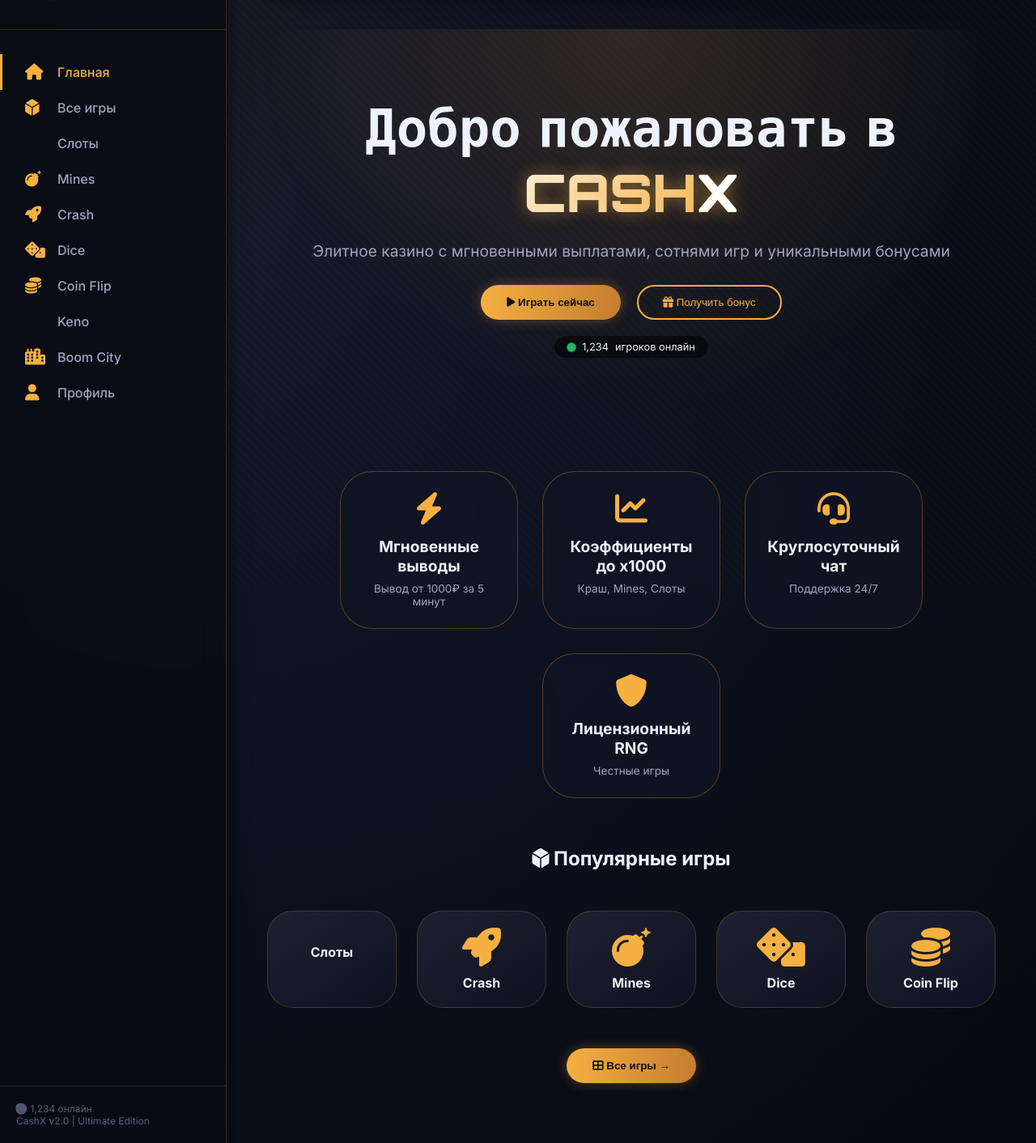
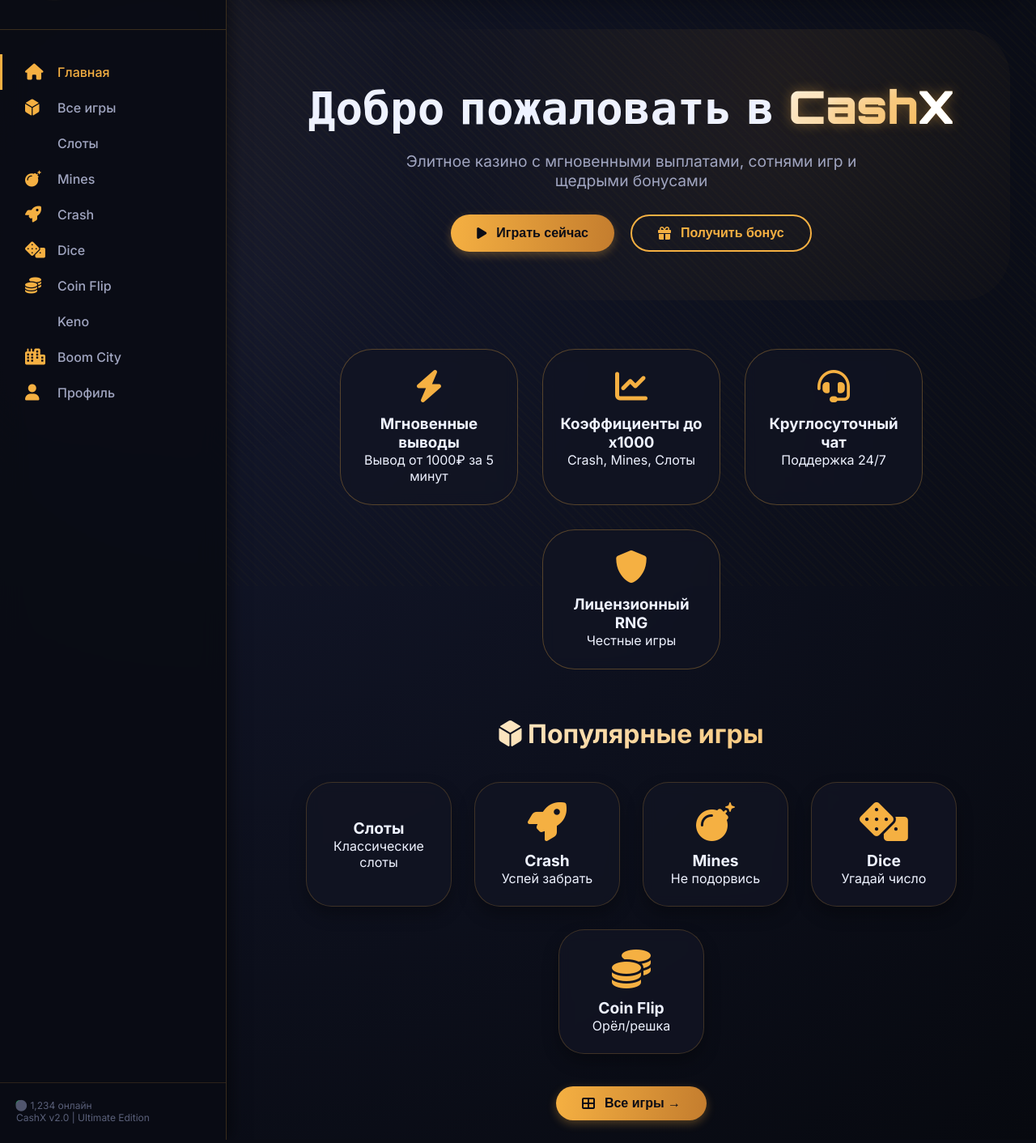
Before and after one commit to hanotsosall/cashx, a Flask app: page / in a window 1280 px wide. Shown: the part 76-1488 px from the top of the page at 81% size. Run offline with Flask 3, Linux system fonts and the light colour scheme.

Commit message:
Update index.html

```diff
--- a/templates/index.html
+++ b/templates/index.html
@@ -1,67 +1,43 @@
 {% extends "layout.html" %}
 {% block content %}
+<div class="hero">
+    <h1>Добро пожаловать в <span class="gold">Cash<span style="color:#fff;">X</span></span></h1>
+    <p class="hero-subtitle">Элитное казино с мгновенными выплатами, сотнями игр и щедрыми бонусами</p>
+    <div class="hero-buttons">
+        <button class="btn-primary" onclick="location.href='/games'"><i class="fas fa-play"></i> Играть сейчас</button>
+        <button class="btn-outline" onclick="location.href='/profile'"><i class="fas fa-gift"></i> Получить бонус</button>
+    </div>
+</div>
+
+<div class="features-grid">
+    <div class="feature-card"><i class="fas fa-bolt"></i><h3>Мгновенные выводы</h3><p>Вывод от 1000₽ за 5 минут</p></div>
+    <div class="feature-card"><i class="fas fa-chart-line"></i><h3>Коэффициенты до x1000</h3><p>Crash, Mines, Слоты</p></div>
+    <div class="feature-card"><i class="fas fa-headset"></i><h3>Круглосуточный чат</h3><p>Поддержка 24/7</p></div>
+    <div class="feature-card"><i class="fas fa-shield-alt"></i><h3>Лицензионный RNG</h3><p>Честные игры</p></div>
+</div>
+
+<h2 class="section-title"><i class="fas fa-dice-d6"></i> Популярные игры</h2>
+<div class="games-grid">
+    <div class="game-card" onclick="location.href='/game/slots'"><i class="fas fa-roulette"></i><h3>Слоты</h3><p>Классические слоты</p></div>
+    <div class="game-card" onclick="location.href='/game/crash'"><i class="fas fa-rocket"></i><h3>Crash</h3><p>Успей забрать</p></div>
+    <div class="game-card" onclick="location.href='/game/mines'"><i class="fas fa-bomb"></i><h3>Mines</h3><p>Не подорвись</p></div>
+    <div class="game-card" onclick="location.href='/game/dice'"><i class="fas fa-dice"></i><h3>Dice</h3><p>Угадай число</p></div>
+    <div class="game-card" onclick="location.href='/game/coinflip'"><i class="fas fa-coins"></i><h3>Coin Flip</h3><p>Орёл/решка</p></div>
+</div>
+
+<div style="text-align: center; margin-top: 40px;">
+    <button class="btn-primary" onclick="location.href='/games'"><i class="fas fa-th-large"></i> Все игры →</button>
+</div>
+
 <style>
-    /* Дополнительные стили именно для главной страницы */
-    .hero-section {
-        position: relative;
+    .section-title {
         text-align: center;
-        padding: 80px 20px;
-        margin-bottom: 40px;
-        background: radial-gradient(ellipse at 50% 0%, rgba(245,176,66,0.15), transparent 70%);
-        border-radius: 60px;
-        overflow: hidden;
-    }
-    .hero-title {
-        font-size: 4rem;
-        font-weight: 800;
-        font-family: 'Orbitron', monospace;
-        animation: fadeInUp 0.8s ease-out;
-    }
-    .hero-title .gold {
+        margin: 60px 0 20px;
+        font-size: 2rem;
         background: linear-gradient(135deg, #fff, #f5b042);
         -webkit-background-clip: text;
         background-clip: text;
         color: transparent;
-        text-shadow: 0 0 20px rgba(245,176,66,0.5);
-    }
-    .hero-subtitle {
-        font-size: 1.2rem;
-        color: #a0a5c0;
-        margin: 20px 0;
-        animation: fadeInUp 0.8s ease-out 0.1s backwards;
-    }
-    .hero-buttons {
-        display: flex;
-        gap: 20px;
-        justify-content: center;
-        margin-top: 30px;
-        animation: fadeInUp 0.8s ease-out 0.2s backwards;
-    }
-    .btn-glow {
-        background: linear-gradient(95deg, #f5b042, #c47d2e);
-        border: none;
-        padding: 14px 32px;
-        border-radius: 60px;
-        font-weight: bold;
-        color: #0a0c15;
-        transition: 0.2s;
-        box-shadow: 0 0 15px rgba(245,176,66,0.3);
-    }
-    .btn-glow:hover {
-        transform: translateY(-3px);
-        box-shadow: 0 0 25px #f5b042;
-    }
-    .btn-outline-glow {
-        background: transparent;
-        border: 2px solid #f5b042;
-        color: #f5b042;
-        padding: 12px 30px;
-        border-radius: 60px;
-        transition: 0.2s;
-    }
-    .btn-outline-glow:hover {
-        background: rgba(245,176,66,0.1);
-        transform: translateY(-2px);
     }
     .features-grid {
         display: flex;
@@ -71,7 +47,7 @@
         margin: 60px 0;
     }
     .feature-card {
-        background: rgba(18, 20, 35, 0.7);
+        background: rgba(18,20,35,0.7);
         backdrop-filter: blur(8px);
         padding: 25px 20px;
         border-radius: 40px;
@@ -90,167 +66,11 @@
         color: #f5b042;
         margin-bottom: 15px;
     }
-    .feature-card h3 {
+    .hero-subtitle {
         font-size: 1.2rem;
-        margin-bottom: 8px;
-    }
-    .feature-card p {
         color: #a0a5c0;
-        font-size: 0.85rem;
-    }
-    .game-showcase {
-        display: flex;
-        flex-wrap: wrap;
-        justify-content: center;
-        gap: 25px;
-        margin: 50px 0;
-    }
-    .game-showcase-item {
-        background: linear-gradient(145deg, #1e2130, #0f1120);
-        border-radius: 32px;
-        padding: 20px;
-        width: 160px;
-        text-align: center;
-        cursor: pointer;
-        transition: 0.2s;
-        border: 1px solid rgba(245,176,66,0.2);
-    }
-    .game-showcase-item:hover {
-        transform: scale(1.03);
-        border-color: #f5b042;
-        box-shadow: 0 0 20px rgba(245,176,66,0.4);
-    }
-    .game-showcase-item i {
-        font-size: 3rem;
-        color: #f5b042;
-        margin-bottom: 10px;
-    }
-    .game-showcase-item span {
-        font-weight: bold;
-        display: block;
-    }
-    .online-counter {
-        display: inline-flex;
-        align-items: center;
-        gap: 8px;
-        background: rgba(0,0,0,0.5);
-        padding: 6px 16px;
-        border-radius: 60px;
-        font-size: 0.8rem;
-        margin-top: 20px;
-    }
-    .online-dot-big {
-        width: 10px;
-        height: 10px;
-        background: #2ecc71;
-        border-radius: 50%;
-        animation: pulse 1.2s infinite;
-    }
-    @keyframes fadeInUp {
-        from { opacity: 0; transform: translateY(30px); }
-        to { opacity: 1; transform: translateY(0); }
-    }
-    @keyframes pulse {
-        0% { opacity: 0.4; transform: scale(1); }
-        100% { opacity: 1; transform: scale(1.2); }
-    }
-    @media (max-width: 768px) {
-        .hero-title { font-size: 2.2rem; }
-        .feature-card { width: 160px; padding: 20px 12px; }
-        .game-showcase-item { width: 130px; }
+        max-width: 600px;
+        margin: 20px auto;
     }
 </style>
-
-<div class="hero-section">
-    <h1 class="hero-title">Добро пожаловать в <span class="gold">CASH<span style="color:#fff;">X</span></span></h1>
-    <p class="hero-subtitle">Элитное казино с мгновенными выплатами, сотнями игр и уникальными бонусами</p>
-    <div class="hero-buttons">
-        <button class="btn-glow" onclick="location.href='/games'"><i class="fas fa-play"></i> Играть сейчас</button>
-        <button class="btn-outline-glow" onclick="location.href='/profile'"><i class="fas fa-gift"></i> Получить бонус</button>
-    </div>
-    <div class="online-counter">
-        <span class="online-dot-big"></span>
-        <span id="onlineCount">1,234</span> игроков онлайн
-    </div>
-</div>
-
-<div class="features-grid">
-    <div class="feature-card">
-        <i class="fas fa-bolt"></i>
-        <h3>Мгновенные выводы</h3>
-        <p>Вывод от 1000₽ за 5 минут</p>
-    </div>
-    <div class="feature-card">
-        <i class="fas fa-chart-line"></i>
-        <h3>Коэффициенты до x1000</h3>
-        <p>Краш, Mines, Слоты</p>
-    </div>
-    <div class="feature-card">
-        <i class="fas fa-headset"></i>
-        <h3>Круглосуточный чат</h3>
-        <p>Поддержка 24/7</p>
-    </div>
-    <div class="feature-card">
-        <i class="fas fa-shield-alt"></i>
-        <h3>Лицензионный RNG</h3>
-        <p>Честные игры</p>
-    </div>
-</div>
-
-<h2 style="text-align:center; margin: 40px 0 20px;"><i class="fas fa-dice-d6"></i> Популярные игры</h2>
-<div class="game-showcase">
-    <div class="game-showcase-item" onclick="location.href='/game/slots'">
-        <i class="fas fa-roulette"></i>
-        <span>Слоты</span>
-    </div>
-    <div class="game-showcase-item" onclick="location.href='/game/crash'">
-        <i class="fas fa-rocket"></i>
-        <span>Crash</span>
-    </div>
-    <div class="game-showcase-item" onclick="location.href='/game/mines'">
-        <i class="fas fa-bomb"></i>
-        <span>Mines</span>
-    </div>
-    <div class="game-showcase-item" onclick="location.href='/game/dice'">
-        <i class="fas fa-dice"></i>
-        <span>Dice</span>
-    </div>
-    <div class="game-showcase-item" onclick="location.href='/game/coinflip'">
-        <i class="fas fa-coins"></i>
-        <span>Coin Flip</span>
-    </div>
-</div>
-
-<div style="text-align: center; margin: 50px 0;">
-    <button class="btn-glow" onclick="location.href='/games'"><i class="fas fa-th-large"></i> Все игры →</button>
-</div>
-
-<script>
-    // Анимированный счётчик онлайн (симуляция)
-    let onlineElement = document.getElementById('onlineCount');
-    if (onlineElement) {
-        let online = 1234;
-        setInterval(() => {
-            let delta = Math.floor(Math.random() * 11) - 5;
-            online += delta;
-            if (online < 800) online = 1200;
-            onlineElement.innerText = online.toLocaleString();
-        }, 8000);
-    }
-    // Анимация появления элементов при скролле
-    const observer = new IntersectionObserver((entries) => {
-        entries.forEach(entry => {
-            if (entry.isIntersecting) {
-                entry.target.style.opacity = '1';
-                entry.target.style.transform = 'translateY(0)';
-            }
-        });
-    }, { threshold: 0.1 });
-    document.querySelectorAll('.feature-card, .game-showcase-item').forEach(el => {
-        el.style.opacity = '0';
-        el.style.transform = 'translateY(20px)';
-        el.style.transition = 'all 0.5s ease-out';
-        observer.observe(el);
-    });
-</script>
 {% endblock %}
```
